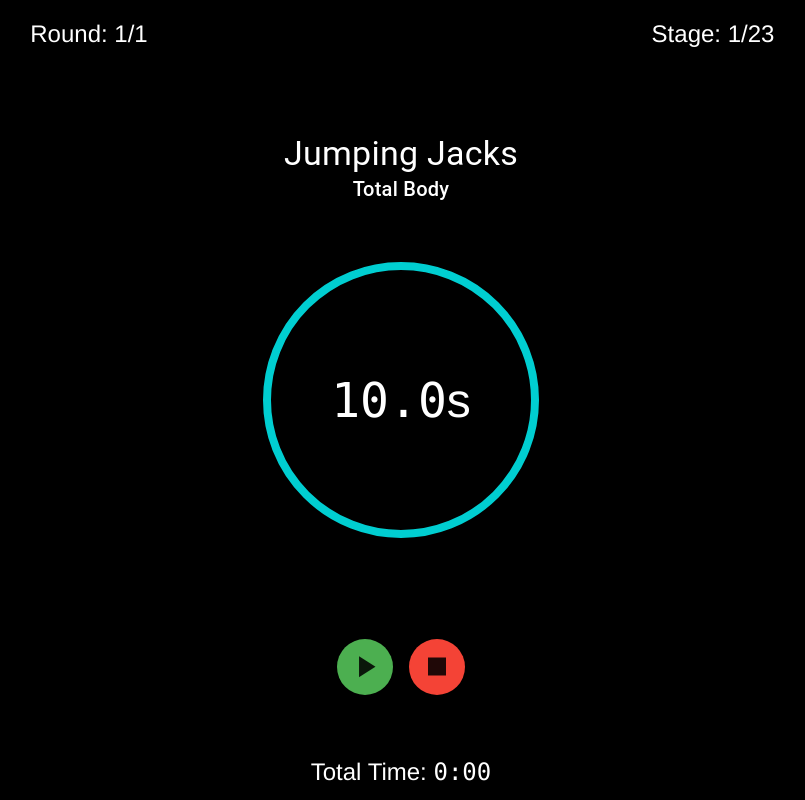
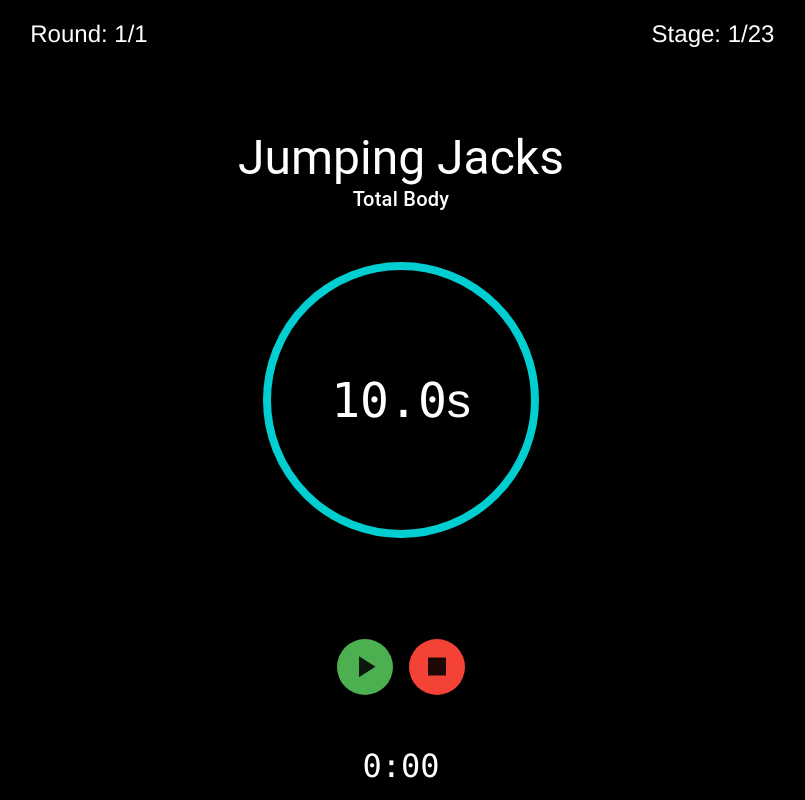
Before and after one commit to beejjacobs/7min-hict, a Vue app: page / in a window 1280 px wide. Shown: the whole page, without its empty margins (239-1044 px from the left). Built offline with nearby package versions, Linux system fonts and the light colour scheme.

Commit message:
style: tweaks

```diff
--- a/src/components/ElapsedTime.vue
+++ b/src/components/ElapsedTime.vue
@@ -42,6 +42,9 @@ export default {
 </script>
 
 <style scoped>
+div {
+  font-size: xx-large;
+}
 .time {
   font-family: Consolas, monospace;
 }
--- a/src/components/StageDetail.vue
+++ b/src/components/StageDetail.vue
@@ -1,6 +1,6 @@
 <template>
   <div v-if="stage">
-    <div class="display-1">{{ stage.name }}</div>
+    <div class="display-2">{{ stage.name }}</div>
     <div class="title">{{ stage.group }}</div>
   </div>
 </template>
--- a/src/components/WorkoutTimer.vue
+++ b/src/components/WorkoutTimer.vue
@@ -20,7 +20,7 @@
       </v-btn>
     </div>
 
-    <elapsed-time label="Total Time" :value="elapsed" class="elapsed"/>
+    <elapsed-time :value="elapsed" class="elapsed"/>
   </div>
 </template>
 
```
